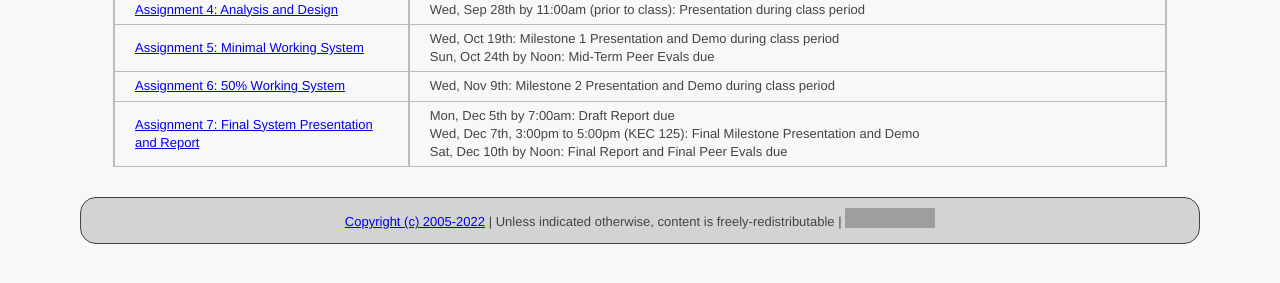
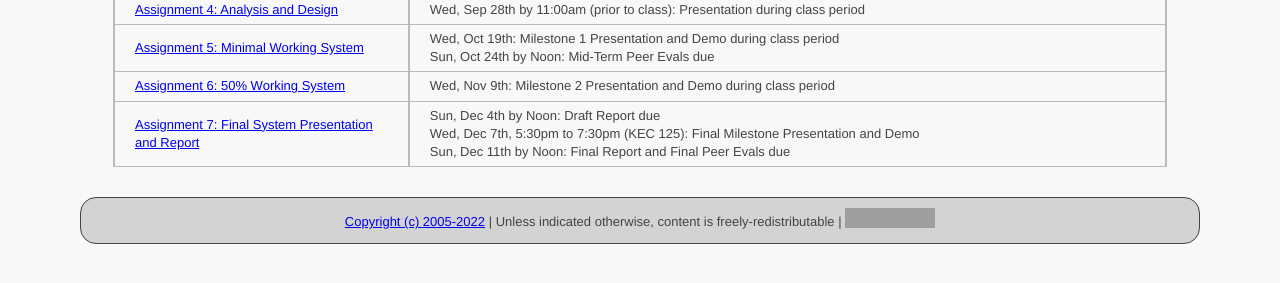
Before and after one commit to ycpcs/cs400-fall2022-RT, a Jekyll site: the page built from schedule.md, in a window 1280 px wide. Shown: the part 268-551 px from the top of the page. Built offline with Jekyll 4.4.1, drawn with Linux system fonts in a browser that asks for light colours; grey boxes are pictures that could not be loaded.

Commit message:
changed final preseantation time

```diff
--- a/schedule.md
+++ b/schedule.md
@@ -14,4 +14,4 @@ This is the course schedule for CS 400-RT (YCAS Radio Telescope Project).
 [Assignment 4: Analysis and Design](assign/assign04.html)                  | Wed, Sep 28th by 11:00am (prior to class): Presentation during class period
 [Assignment 5: Minimal Working System](assign/assign05.html)               | Wed, Oct 19th: Milestone 1 Presentation and Demo during class period<br>Sun, Oct 24th by Noon: Mid-Term Peer Evals due
 [Assignment 6: 50% Working System](assign/assign06.html)                   | Wed, Nov 9th: Milestone 2 Presentation and Demo during class period
-[Assignment 7: Final System Presentation and Report](assign/assign07.html) | Mon, Dec 5th by 7:00am: Draft Report due<br>Wed, Dec 7th, 3:00pm to 5:00pm (KEC 125): Final Milestone Presentation and Demo<br>Sat, Dec 10th by Noon: Final Report and Final Peer Evals due
+[Assignment 7: Final System Presentation and Report](assign/assign07.html) | Sun, Dec 4th by Noon: Draft Report due<br>Wed, Dec 7th, 5:30pm to 7:30pm (KEC 125): Final Milestone Presentation and Demo<br>Sun, Dec 11th by Noon: Final Report and Final Peer Evals due
```
